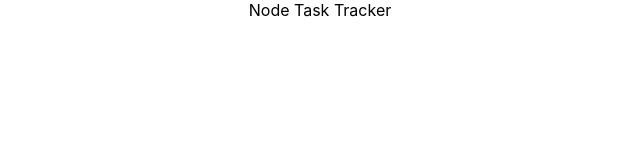
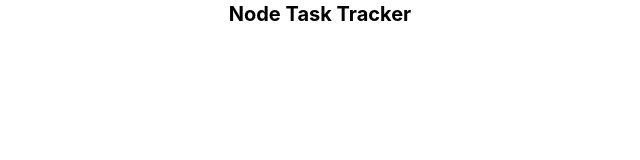
Before and after one commit to musatirgithub/NodeTaskTracker, a React (Create React App) app in the folder front-end/: page / in a window 1280 px wide. Shown: the top 160 px of the page, without its empty margins (320-960 px from the left). Built offline with nearby package versions, Linux system fonts and the light colour scheme.

Commit message:
feat: Tailwind config

```diff
--- a/front-end/src/App.js
+++ b/front-end/src/App.js
@@ -2,7 +2,7 @@ import './App.css';
 
 function App() {
   return (
-    <div className="App">
+    <div className="flex justify-center text-xl font-bold">
       Node Task Tracker
     </div>
   );
--- a/front-end/src/index.css
+++ b/front-end/src/index.css
@@ -1,3 +1,7 @@
+@tailwind base;
+@tailwind components;
+@tailwind utilities;
+
 body {
   margin: 0;
   font-family: -apple-system, BlinkMacSystemFont, 'Segoe UI', 'Roboto', 'Oxygen',
--- /dev/null
+++ b/front-end/tailwind.config.js
@@ -0,0 +1,10 @@
+/** @type {import('tailwindcss').Config} */
+module.exports = {
+  content: [
+    "./src/**/*.{js,jsx,ts,tsx}",
+  ],
+  theme: {
+    extend: {},
+  },
+  plugins: [],
+}
```
Also changed, not shown: front-end/package.json (+12 -1 lines), 1 other file (tests, documents, lock files or other folders).
